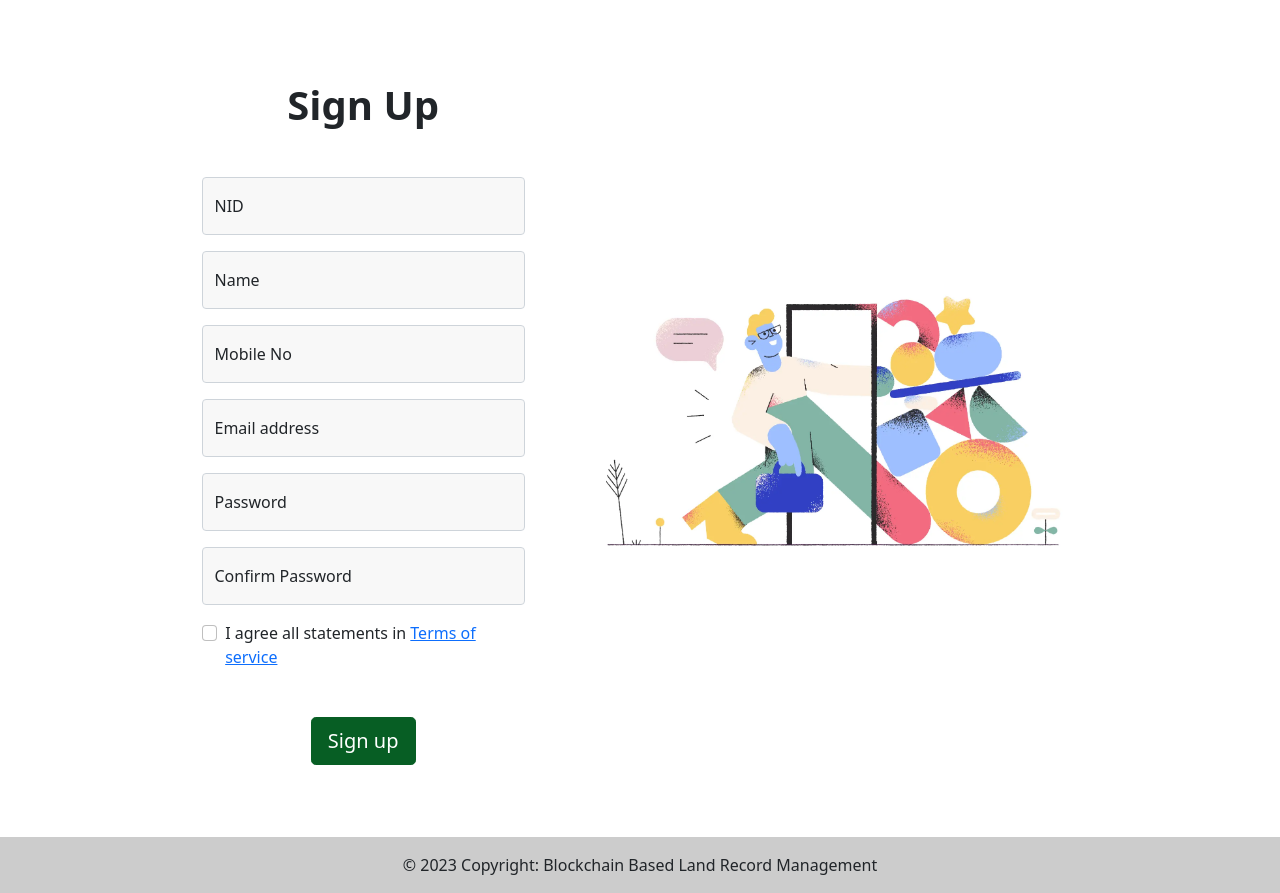
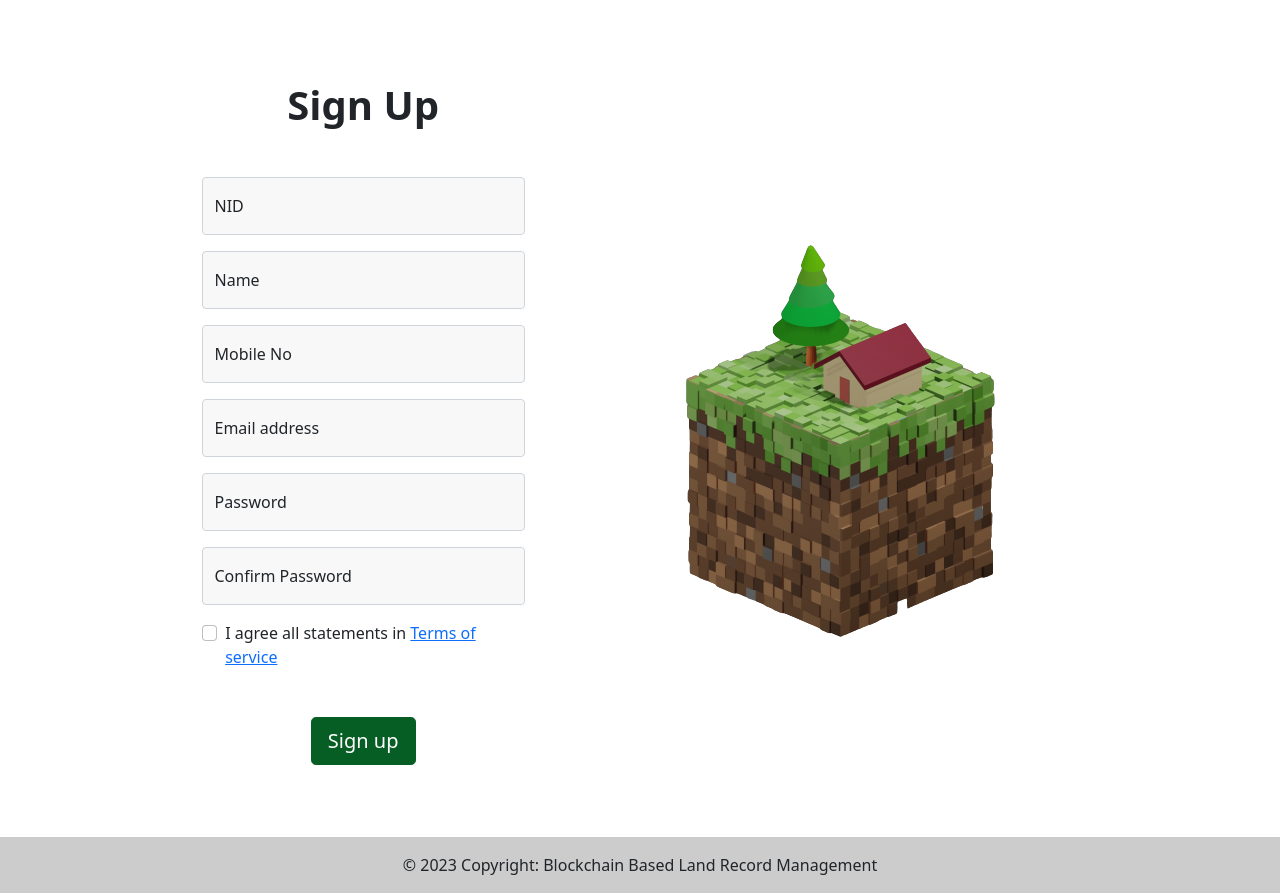
Before and after one commit to Mahdi3M/BLRM, a PHP site: page /signup.php in a window 1280 px wide. Shown: the part 71-964 px from the top of the page. Run offline with PHP 8.4, Linux system fonts and the light colour scheme.

Commit message:
some cosmetic changes

```diff
--- a/contacts.php
+++ b/contacts.php
@@ -98,7 +98,7 @@
                     <div class="row">
                     <!--Grid row-->
                         <div class="text-left text-md-left">
-                            <a class="btn btn-primary" onclick="document.getElementById('contact-form').submit();">Send</a>
+                            <a class="btn btn-primary greenbutton" onclick="document.getElementById('contact-form').submit();">Send</a>
                         </div>
                         <div class="status"></div>
                     </div>
--- a/signup.php
+++ b/signup.php
@@ -83,9 +83,9 @@
                                 </form>
 
                             </div>
-                            <div class="col-md-10 col-lg-6 col-xl-7 d-flex align-items-center order-1 order-lg-2">
+                            <div class="col-md-10 col-lg-6 col-xl-7 d-flex align-items-center justify-content-center order-1 order-lg-2">
 
-                                <img src="assets/img/signin.webp" class="img-fluid" alt="Sample image">
+                                <img src="assets/img/logo2.png" class="img-fluid" alt="Sample image">
 
                             </div>
                         </div>
--- a/user_profile_settings.php
+++ b/user_profile_settings.php
@@ -25,7 +25,7 @@
     <div class="container rounded bg-white mt-5 mb-5">
         <div class="row">
             <div class="col-md-3 border-right">
-                <div class="d-flex flex-column align-items-center text-center p-3 py-3"><img class="rounded-circle mt-5" width="150px" src="assets/img/profilepic.png"><span class="font-weight-bold">Edogaru</span><span class="text-black-50">edogaru@mail.com.my</span><span> </span></div>
+                <div class="d-flex flex-column align-items-center text-center p-3 py-3"><img class="rounded-circle mt-5" width="150px" src="assets/img/profilepic.png"><span class="font-weight-bold">Emma Watson</span><span class="text-black-50">emma@gmail.com</span><span> </span></div>
                 <div class="d-flex justify-content-center">
                     <button type="button" class="btn btn-outline-primary btn-rounded" data-mdb-ripple-color="dark">Change Profile Picture</button>
                 </div>
--- a/verifyuser.php
+++ b/verifyuser.php
@@ -60,8 +60,8 @@
                     <div class="card-body text-center">
                         <img src="assets/img/profilepic.png" alt="avatar" class="rounded-circle img-fluid" style="width: 150px;">
                         <h5 class="my-3">Emma Watson</h5>
-                        <p class="text-muted mb-1">Full Stack Actor</p>
-                        <p class="text-muted mb-4">Canonbury Place, London</p>
+                        <p class="text-muted mb-4">Full Stack Actor</p>
+                        <!-- <p class="text-muted mb-4">Canonbury Place, London</p> -->
 
                         <div class="d-grid gap-2 col-8 mx-auto">
                             <button class="btn btn-primary greenbutton" type="button">Upload Fingerprint</button>
```
Also changed, not shown: changeownership.php (+5 -5 lines).
